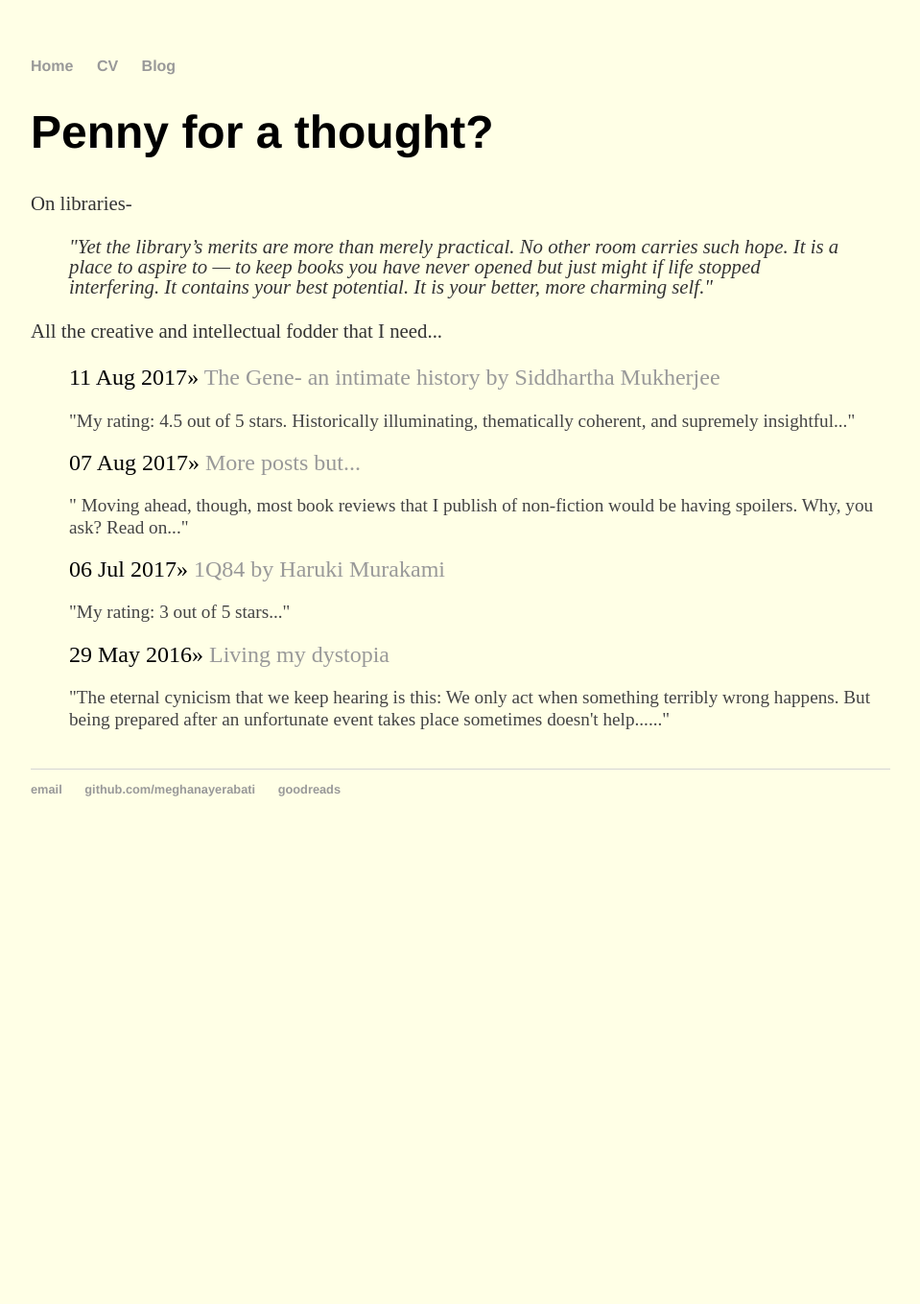
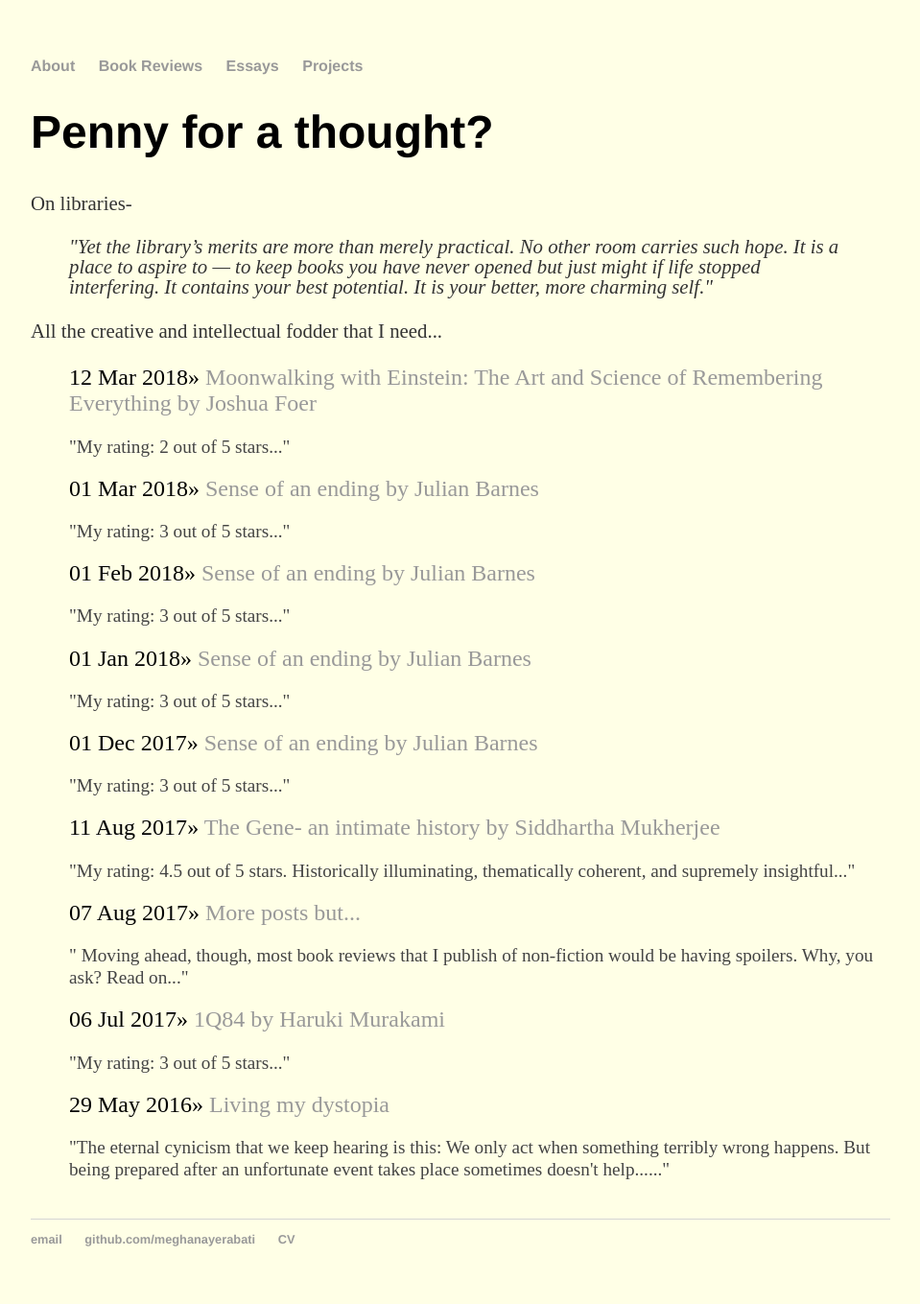
Before and after one commit to myerabati/meghanayerabati.github.io, a Jekyll site: the page built from Reviews/index.html, in a window 1280 px wide. Shown: the whole page at 96% size, without its empty margins (160-1119 px from the left). Built offline with Jekyll 4.4.1, drawn with Linux system fonts in a browser that asks for light colours; a file with an impossible date is left out; before the commit the page ends 900 px from its top, so only the background shows below that.

Commit message:
Edited menus

```diff
--- /dev/null
+++ b/Reviews/_posts/2017-12-01-when-breath-becomes-air.md
@@ -0,0 +1,6 @@
+---
+layout: post
+title: "Sense of an ending by Julian Barnes "
+description: "My rating: 3 out of 5 stars"
+total_time: 2 to 5 minutes
+---
--- /dev/null
+++ b/Reviews/_posts/2018-01-01-the-buddha-in-the-attic.md
@@ -0,0 +1,6 @@
+---
+layout: post
+title: "Sense of an ending by Julian Barnes "
+description: "My rating: 3 out of 5 stars"
+total_time: 2 to 5 minutes
+---
--- /dev/null
+++ b/Reviews/_posts/2018-02-01-the-color-purple.md
@@ -0,0 +1,6 @@
+---
+layout: post
+title: "Sense of an ending by Julian Barnes "
+description: "My rating: 3 out of 5 stars"
+total_time: 2 to 5 minutes
+---
--- /dev/null
+++ b/Reviews/_posts/2018-03-01-sense-of-an-ending.md
@@ -0,0 +1,6 @@
+---
+layout: post
+title: "Sense of an ending by Julian Barnes "
+description: "My rating: 3 out of 5 stars"
+total_time: 2 to 5 minutes
+---
--- /dev/null
+++ b/Reviews/_posts/2018-03-12-moonwalking-with-einstein.md
@@ -0,0 +1,6 @@
+---
+layout: post
+title: "Moonwalking with Einstein: The Art and Science of Remembering Everything by Joshua Foer"
+description: "My rating: 2 out of 5 stars"
+total_time: 2 to 5 minutes
+---
--- a/_layouts/default.html
+++ b/_layouts/default.html
@@ -8,9 +8,10 @@
 		<body>
 			<nav>
 	    		<ul>
-	        		<li><a href="/">Home</a></li>
-	        		<li><a href="https://github.com/meghanayerabati/meghanayerabati.github.io/blob/master/cv/">CV</a></li>
-	        		<li><a href="/blog">Blog</a></li>
+	        		<li><a href="/">About</a></li>
+	        		<li><a href=/Reviews">Book Reviews</a></li>
+				<li><a href="/Non-fiction">Essays</a></li>
+	        		<li><a href="/Projects">Projects</a></li>
 	    		</ul>
 			</nav>
 			<div class="container">
@@ -22,7 +23,7 @@
 	    		<ul>
 	        		<li><a href="mailto:meghana.yerabati@gmail.com">email</a></li>
 	        		<li><a href="https://github.com/meghanayerabati">github.com/meghanayerabati</a></li>
-				<li><a href="https://www.goodreads.com/user/show/3728964-meghana">goodreads</a></li>
+				<li><a href="https://github.com/meghanayerabati/meghanayerabati.github.io/blob/master/cv/" >CV</a></li>
 				</ul>
 			</footer>
 		</body>
```
Also changed, not shown: Poetry Digest/_posts/2018-31-03-love-is-a-dog-from-hell.md (added, +6 -0 lines), Poetry Digest/index.html (added).
